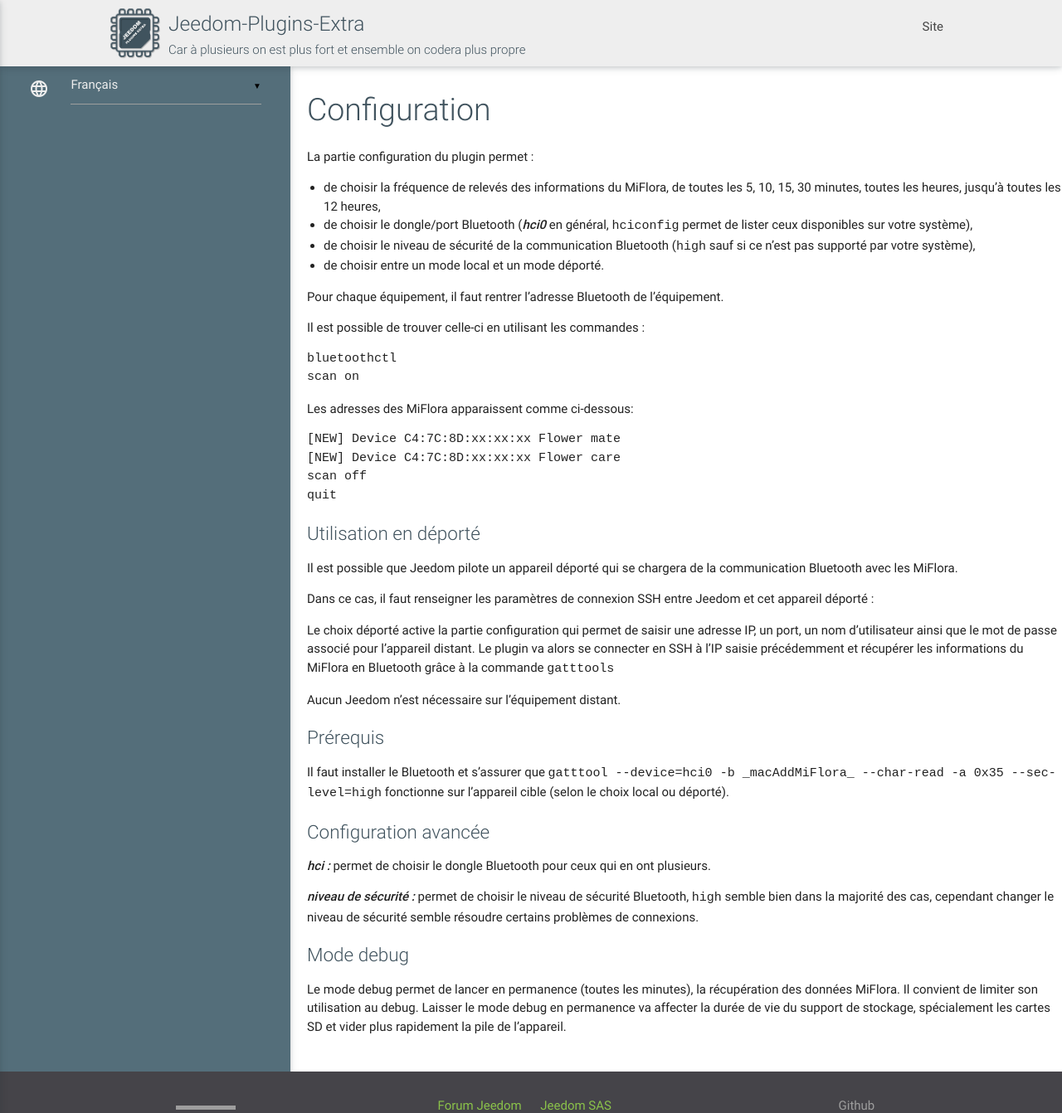
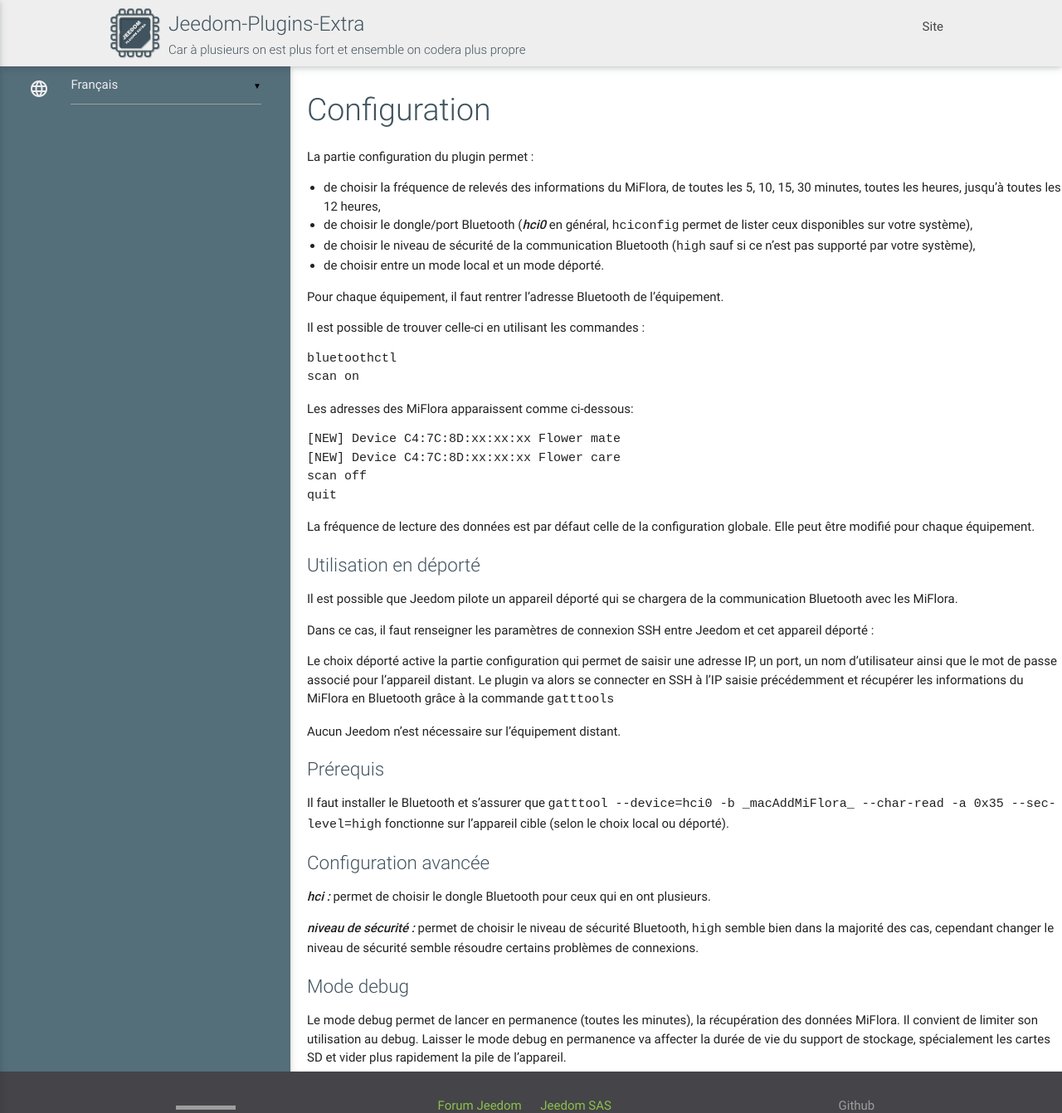
Before and after one commit to NextDom/plugin-MiFlora, a Jekyll site: the page built from docs/fr_FR/configuration.md, in a window 1280 px wide and 1342 px high. Shown: the whole window at 83% size. Built offline with Jekyll 4.4.1, drawn with Linux system fonts in a browser that asks for light colours; our own code applies the rules of GitHub Pages for plain Markdown files; grey boxes are pictures that could not be loaded.

Commit message:
Update configuration.md

````diff
--- a/docs/fr_FR/configuration.md
+++ b/docs/fr_FR/configuration.md
@@ -23,6 +23,7 @@
 scan off
 quit
 ```
+La fréquence de lecture des données est par défaut celle de la configuration globale. Elle peut être modifié pour chaque équipement.
 
 ### Utilisation en déporté
 
````
